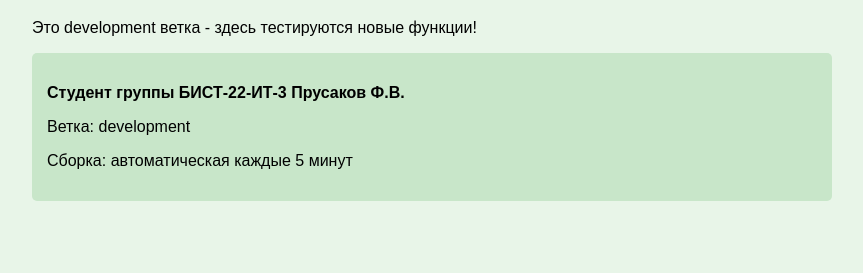
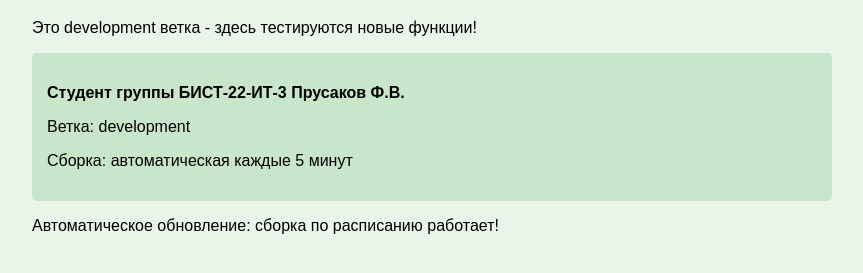
Before and after one commit to Homelanderqwdqw/devops-lab5-prusakov-f, a plain HTML site: page development.html in a window 1280 px wide. Shown: the part 131-404 px from the top of the page, without its empty margins (208-1071 px from the left). Drawn offline with Linux system fonts and the light colour scheme.

Commit message:
Тест автоматической сборки

```diff
--- a/development.html
+++ b/development.html
@@ -33,3 +33,4 @@
     </div>
 </body>
 </html>
+<p>Автоматическое обновление: сборка по расписанию работает!</p>
```
